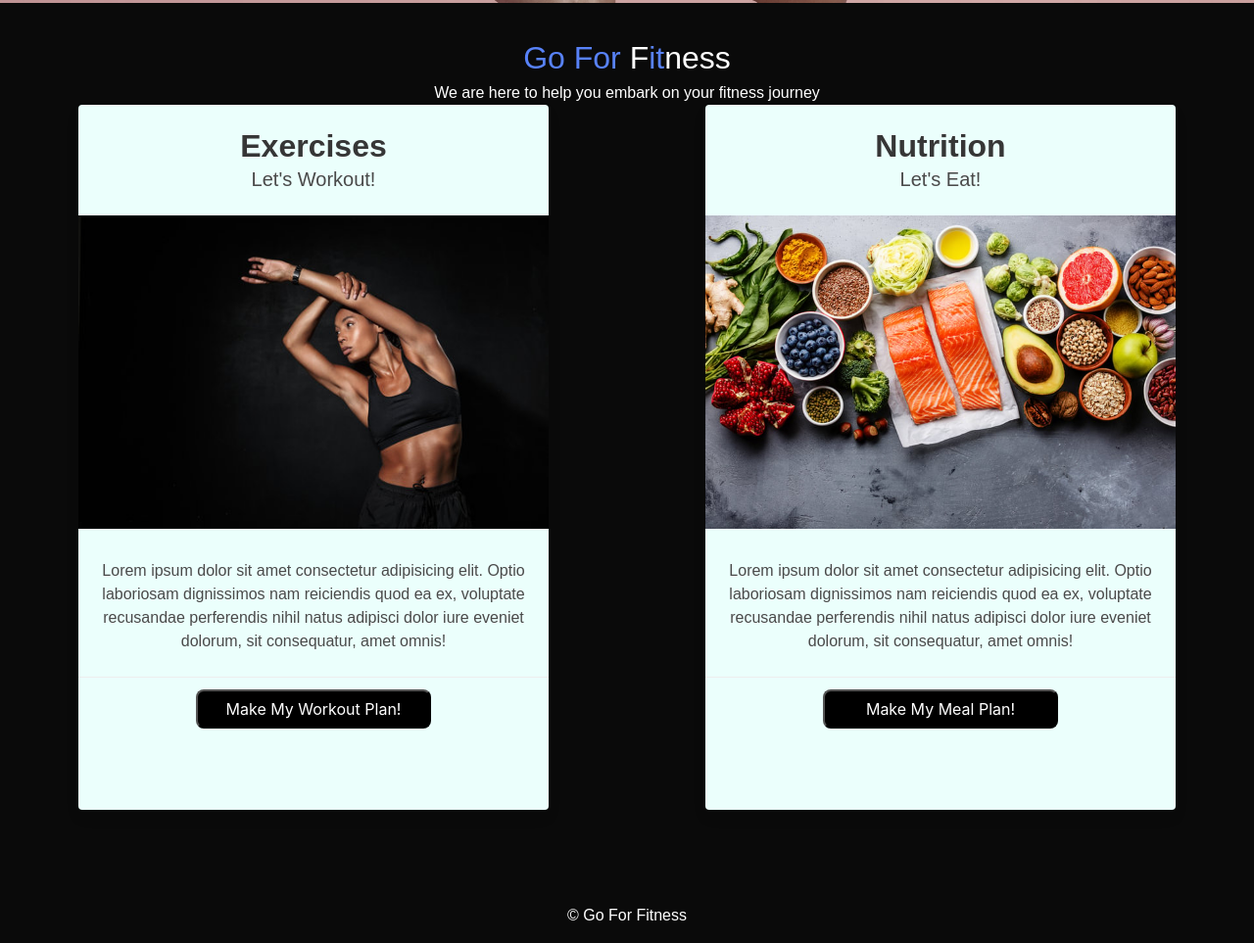
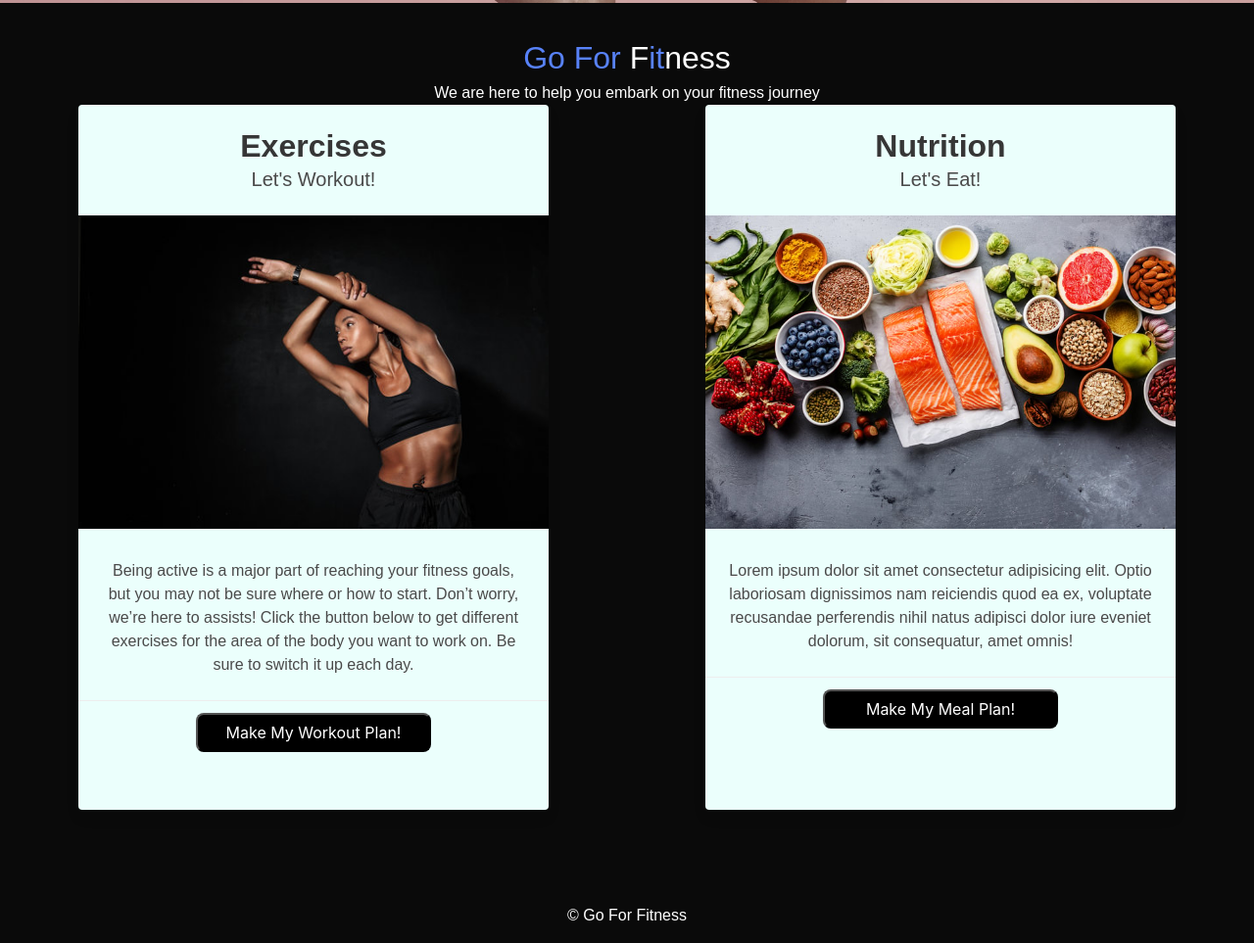
Before and after one commit to JacobRyanWillis/Project_1, a plain HTML site: page index.html in a window 1280 px wide. Shown: the part 714-1677 px from the top of the page at 98% size. Drawn offline with nearby package versions, Linux system fonts and the light colour scheme.

Commit message:
added content

```diff
--- a/index.html
+++ b/index.html
@@ -66,9 +66,9 @@
                 <img src="./assets/images/hero-image.jpg">
             </div>
             <div class="card-content">
-                Lorem ipsum dolor sit amet consectetur adipisicing elit. Optio laboriosam dignissimos nam reiciendis
-                quod ea ex, voluptate recusandae perferendis nihil natus adipisci dolor iure eveniet dolorum, sit
-                consequatur, amet omnis!
+                Being active is a major part of reaching your fitness goals, but you may not be sure where or how to start. Don’t worry, we’re here to assists!
+
+Click the button below to get different exercises for the area of the body you want to work on. Be sure to switch it up each day.
             </div>
             <footer class="card-footer">
                 <p class="card-footer-item">
```
